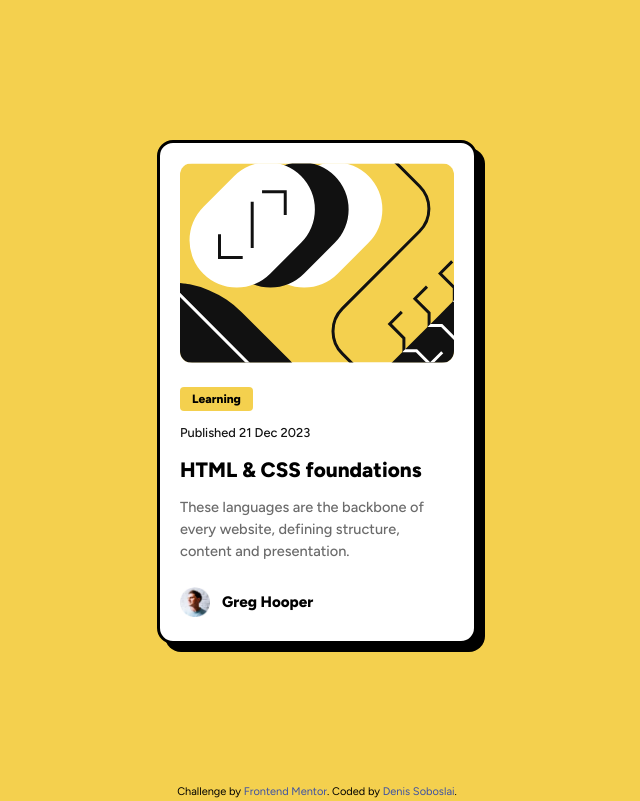
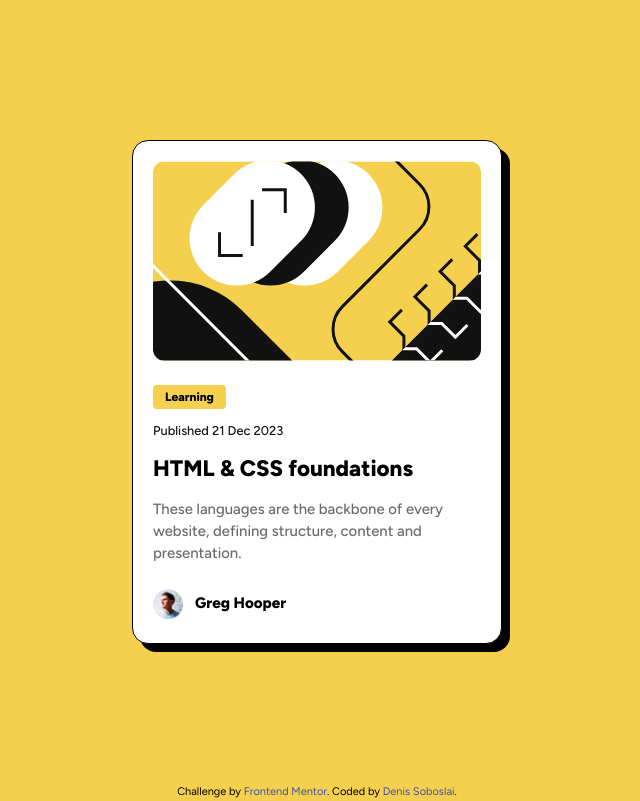
Before and after one commit to denissoboslai13/frontend-mentor-blog-component, a plain HTML site: page index.html in a window 1280 px wide. Shown: the whole page, without its empty margins (323-963 px from the left). Drawn offline with nearby package versions, Linux system fonts and the light colour scheme.

Commit message:
Final commit, tried to match the solution as closely as possible

```diff
--- a/index.html
+++ b/index.html
@@ -19,7 +19,7 @@
 <body class="bg-[#f4d04e] font-[Figtree]">
   <main>
     <div class="flex flex-col w-100% text-center justify-center h-[98vh] p-4 items-center">
-      <div class="flex flex-col text-left bg-white p-5 border-[3px] border-black rounded-2xl w-full max-w-[320px] gap-3 shadow-[8px_8px_0_0_rgb(0,0,0)]">
+      <div class="flex flex-col text-left bg-white p-5 border-[1px] border-black rounded-2xl w-full max-w-[370px] gap-3 shadow-[8px_8px_0_0_rgb(0,0,0)]">
         <div class="mb-3 w-full h-[200px] overflow-hidden rounded-xl">
           <img src="assets/images/illustration-article.svg" class="w-full h-full object-cover object-center" alt="illustration-article">
         </div>
@@ -32,10 +32,10 @@
           </div>
         </div>
         <div class="flex flex-col gap-3 mb-3">
-          <h1 class="font-extrabold text-[1.3em] hover:text-[#f4d04e] cursor-pointer transition-all">
+          <h1 class="font-extrabold text-[1.4em] hover:text-[#f4d04e] cursor-pointer transition-all">
             HTML & CSS foundations
           </h1>
-          <div class="text-[0.91rem] text-[#6b6b6b] font-medium">
+          <div class="text-[0.93rem] text-[#6b6b6b] font-medium">
             These languages are the backbone of every website, defining structure, content and presentation.
           </div>
         </div>
```
